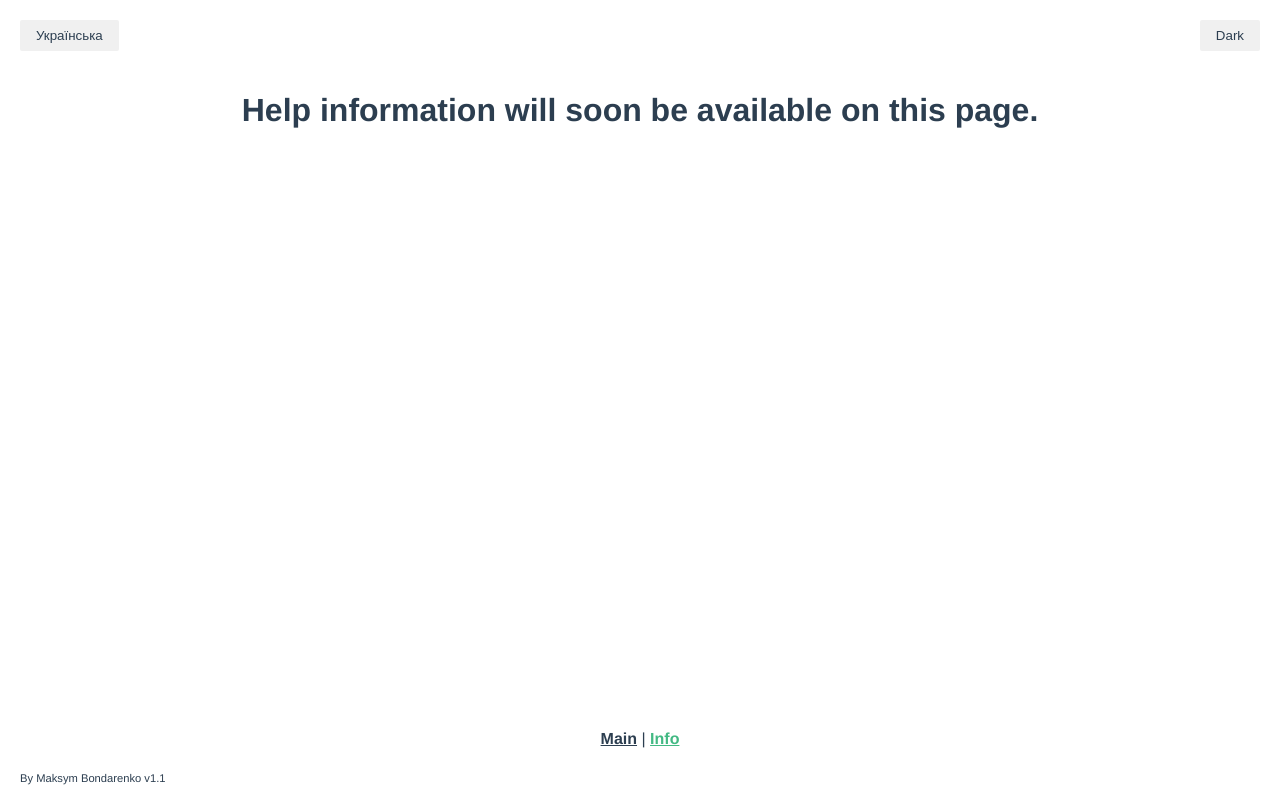
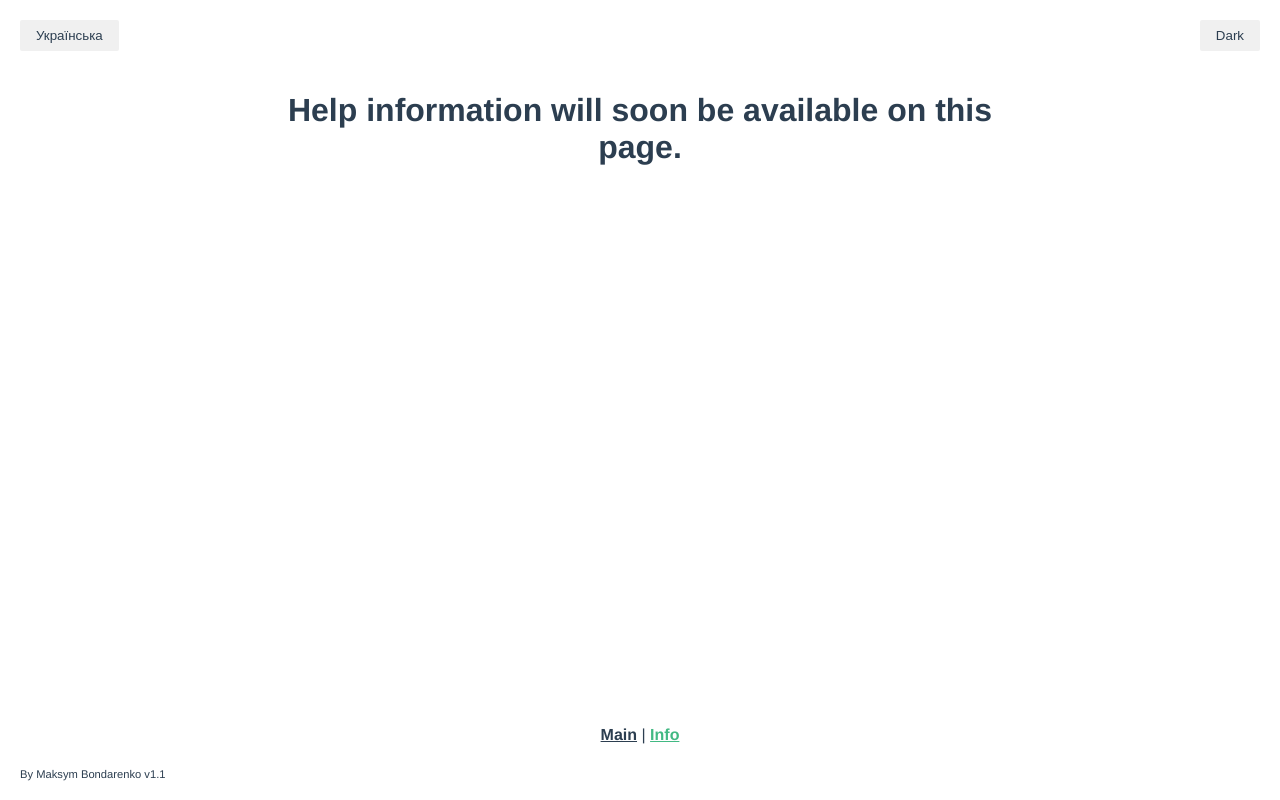
Before and after one commit to TenProtons/weight-prediction-app, a Vue app: page /info in a window 1280 px wide. Built offline with nearby package versions, Linux system fonts and the light colour scheme.

Commit message:
small fixes

```diff
--- a/src/App.vue
+++ b/src/App.vue
@@ -79,7 +79,7 @@ export default defineComponent({
   display: flex;
   flex-direction: column;
   flex: 1;
-  padding-bottom: var(--16);
+  padding: 0 var(--20) var(--20) var(--20);
   font-family: Avenir, Helvetica, Arial, sans-serif;
   text-align: center;
   color: var(--text-color);
@@ -90,7 +90,7 @@ export default defineComponent({
 .top-bar {
   display: flex;
   justify-content: space-between;
-  padding: var(--20);
+  padding-block: var(--20);
 }
 
 nav {
@@ -109,7 +109,6 @@ nav {
 .version {
   display: block;
   max-width: 800px;
-  padding-inline: var(--20);
   text-align: left;
   font-size: 0.7em;
   color: var(--text-color);
--- a/src/styles/styles.scss
+++ b/src/styles/styles.scss
@@ -17,7 +17,7 @@
   --chart-grid-color: rgba(0, 0, 0, 0.1);
   --chart-font-color: #2c3e50;
   --chart-tooltip-bg: #ffffff;
-  --calculated-info-border: 2px solid #414141;
+  --calculated-info-border: 2px solid #5ec3f6;
 
   /* Macronutrient colors */
   --protein-color: #ff6384;     /* Red */
@@ -85,6 +85,15 @@ body {
   height: 100dvh;
 }
 
+.layout {
+  display: flex;
+  flex-direction: column;
+  flex: 1;
+  width: 100%;
+  max-width: 725px;
+  margin: 0 auto;
+}
+
 button {
   padding: var(--8) var(--16);
   background-color: var(--button-background);
--- a/src/views/InfoView.vue
+++ b/src/views/InfoView.vue
@@ -1,13 +1,10 @@
 <template>
-  <div class="info-view">
+  <div class="info-view layout">
     <h1>Help information will soon be available on this page.</h1>
   </div>
 </template>
 
 <style lang="scss" scoped>
 .info-view {
-  display: flex;
-  flex-direction: column;
-  flex: 1;
 }
 </style>
--- a/src/views/MainView.vue
+++ b/src/views/MainView.vue
@@ -1,5 +1,5 @@
 <template>
-  <div class="main-view">
+  <div class="main-view layout">
     <h1>{{ t('appTitle') }}</h1>
     <div v-if="weightData.length">
       <div class="charts-wrapper">
@@ -165,14 +165,6 @@ export default defineComponent({
 
 <style lang="scss" scoped>
 .main-view {
-  display: flex;
-  flex-direction: column;
-  flex: 1;
-  width: 100%;
-  max-width: 725px;
-  margin: 0 auto;
-  padding: 0 var(--20) var(--20) var(--20);
-
   &__calculated-info {
     margin-block: var(--24);
     padding: var(--4);
```
